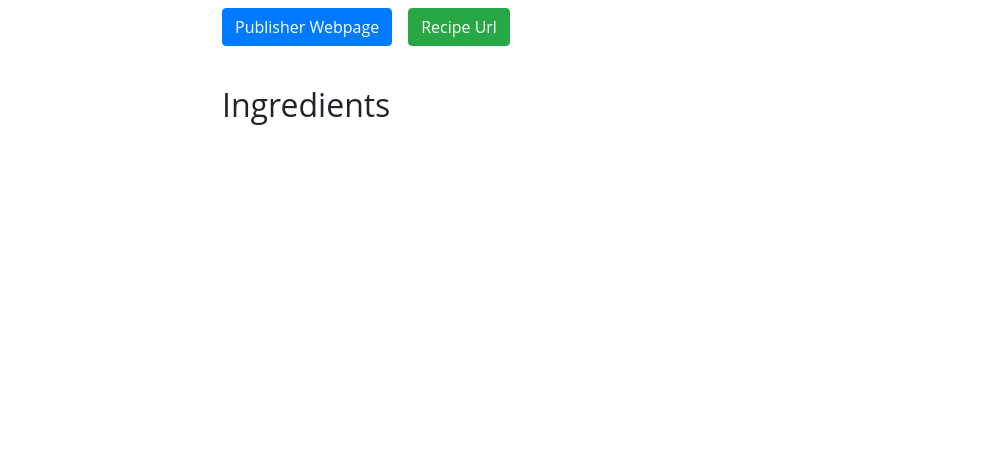
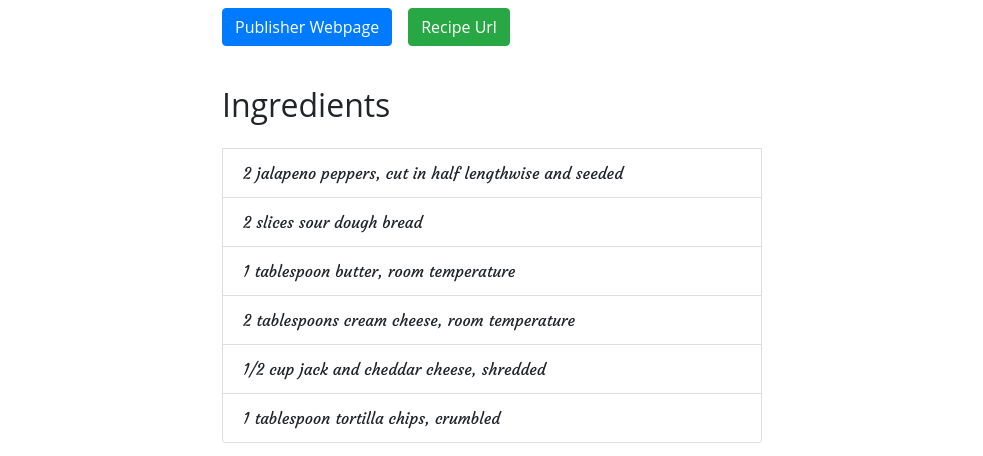
Before and after one commit to kilik42/recipesReactApp, a React (Create React App) app: page / in a window 1280 px wide. Shown: the part 1529-1985 px from the top of the page, without its empty margins (148-1131 px from the left). Before the commit the page ends 1693 px from the top, so only its background shows below. Built offline with nearby package versions, Linux system fonts and the light colour scheme.

Commit message:
working on details

```diff
--- a/src/components/RecipeDetails.js
+++ b/src/components/RecipeDetails.js
@@ -64,7 +64,13 @@ export class RecipeDetails extends Component {
                 <ul className="list-group mt-4">
                   <h2 className="mt-3 mb-4">Ingredients</h2>
                 {
-
+                  ingredients.map((item,index)=>{
+                    return (
+                      <li key={index} className="list-group-item text-slanted">
+                        {item}
+                      </li>
+                    )
+                  })
                 }
                 </ul>
             </div>
```
